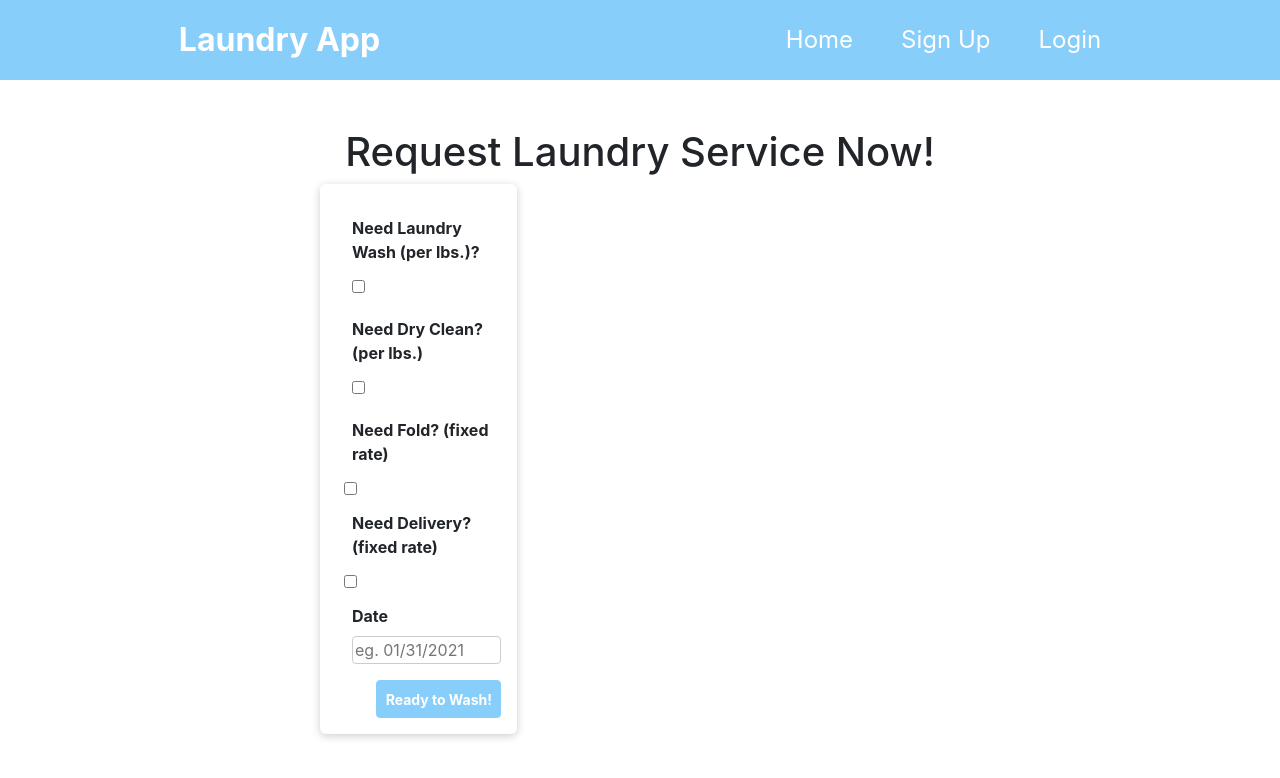
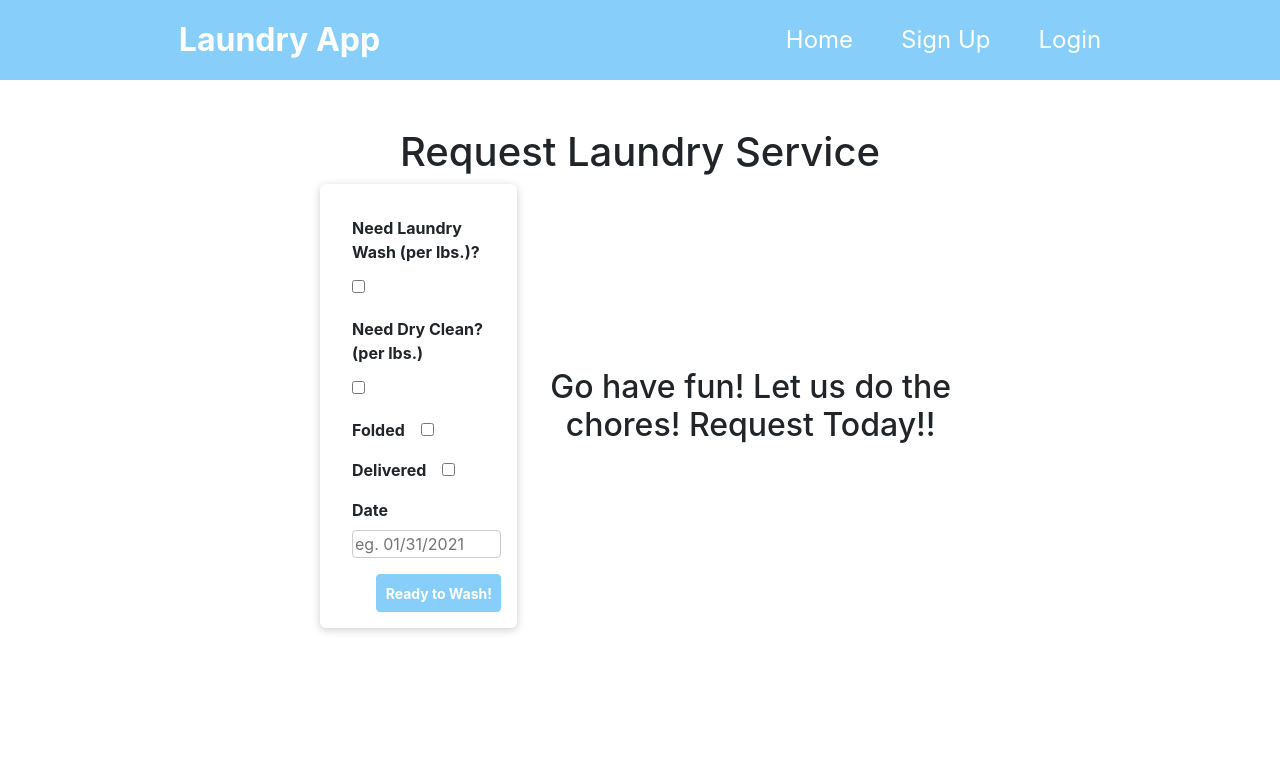
Before and after one commit to michaelchang106/laundryApp, a React (Create React App) app in the folder front/: page /CustomerRequestService in a window 1280 px wide. Shown: the top 778 px of the page. Built offline with nearby package versions, Linux system fonts and the light colour scheme.

Commit message:
added sort by price function

```diff
--- a/front/src/components/customer/LaundryRequestForm.js
+++ b/front/src/components/customer/LaundryRequestForm.js
@@ -108,6 +108,39 @@ function LaundryRequestForm(props) {
     }
   }
 
+  function showSortOptions() {
+    if (props.providerCards.length > 0) {
+      return (
+        <div className={classes.checkBoxControl}>
+          <div>Sort By:</div>
+          <input
+            type="radio"
+            id="priceLowHigh"
+            name="sort"
+            onChange={props.setSortPriceLowHighFunc}
+          />
+          <label htmlFor="priceAsc">Price Low-High</label>
+          <input
+            type="radio"
+            id="priceHighLow"
+            name="sort"
+            onChange={props.setSortPriceHighLowFunc}
+          />
+          <label htmlFor="priceDesc">Price High-Low</label>
+          <input
+            type="radio"
+            id="distance"
+            name="sort"
+            onChange={props.setSortDistanceFunc}
+          />
+          <label htmlFor="distance">Distance (not functional yet)</label>
+        </div>
+      );
+    } else {
+      return;
+    }
+  }
+
   // form component
   return (
     <Card>
@@ -127,12 +160,12 @@ function LaundryRequestForm(props) {
         </div>
         {showDryCleanForm()}
         <span className={classes.checkBoxControl}>
-          <label htmlFor="fold">Need Fold? (fixed rate)</label>
+          <label htmlFor="fold">Folded</label>
           <input type="checkbox" name="fold" ref={foldRef} />
         </span>
 
         <span className={classes.checkBoxControl}>
-          <label htmlFor="delivery">Need Delivery? (fixed rate)</label>
+          <label htmlFor="delivery">Delivered</label>
           <input type="checkbox" name="delivery" ref={deliveryRef} />
         </span>
         <div className={classes.textControl}>
@@ -151,6 +184,7 @@ function LaundryRequestForm(props) {
         <div className={classes.actions}>
           <button>Ready to Wash!</button>
         </div>
+        {showSortOptions()}
       </form>
     </Card>
   );
--- a/front/src/pages/CustomerRequestService.js
+++ b/front/src/pages/CustomerRequestService.js
@@ -15,6 +15,27 @@ function CustomerRequestService() {
   let providerCards = [];
 
   const [gotProivders, setGotProivders] = useState();
+  const [sortPriceLowHigh, setSortPriceLowHigh] = useState(false);
+  const [sortPriceHighLow, setSortPriceHighLow] = useState(false);
+  const [sortDistance, setSortDistance] = useState(false);
+
+  function setSortPriceLowHighFunc() {
+    setSortPriceLowHigh(true);
+    setSortPriceHighLow(false);
+    setSortDistance(false);
+  }
+
+  function setSortPriceHighLowFunc() {
+    setSortPriceLowHigh(false);
+    setSortPriceHighLow(true);
+    setSortDistance(false);
+  }
+
+  function setSortDistanceFunc() {
+    setSortPriceLowHigh(false);
+    setSortPriceHighLow(false);
+    setSortDistance(true);
+  }
 
   const laundryRequestFetch = async (data) => {
     const response = await fetch("/api/laundryRequest", {
@@ -32,26 +53,24 @@ function CustomerRequestService() {
     setGotProivders(!gotProivders);
   };
 
-  // push cards into an array
+  // loop through the providers returned from backend
   availableProviders.forEach((provider) => {
+    // calculate each costs
     const laundryCost = servicesRequested.wash
       ? provider.serviceObjects.wash.price * servicesRequested.wash
       : 0;
-
     const dryCleanCost = servicesRequested.dryClean
       ? provider.serviceObjects.dryClean.price * servicesRequested.dryClean
       : 0;
-
     const foldingCost = servicesRequested.fold
       ? provider.serviceObjects.fold.price
       : 0;
-
     const deliveryCost = servicesRequested.delivery
       ? provider.serviceObjects.delivery.price
       : 0;
-
     const totalCost = laundryCost + dryCleanCost + foldingCost + deliveryCost;
 
+    // push into providerCards array
     providerCards.push([
       <div className="mt-2">
         <Card>
@@ -119,21 +138,55 @@ function CustomerRequestService() {
     ]);
   });
 
-  console.log(providerCards);
+  if (sortPriceLowHigh) {
+    providerCards.sort((a, b) => a[2] - b[2]);
+  } else if (sortPriceHighLow) {
+    providerCards.sort((a, b) => b[2] - a[2]);
+  } else if (sortDistance) {
+    //put in code to sort by zipCode....how to calculate absolute value of zipCode difference
+  }
 
+  //providerCards - [0] is provider Object [1] is date [2] is cost [3] is zipCode
   // push cards[0] into an array to render in the react component
   providerCards.forEach((card) => {
     providerCardRender.push(card[0]);
   });
 
+  console.log(
+    sortDistance,
+    "-Distance",
+    sortPriceHighLow,
+    "-HighLow",
+    sortPriceLowHigh,
+    "-LowHigh"
+  );
+
+  function showCards() {
+    if (providerCardRender.length > 0) {
+      return providerCardRender;
+    } else {
+      return (
+        <h2 className="d-flex h-100 align-items-center justify-content-center">
+          Go have fun! Let us do the chores! Request Today!!
+        </h2>
+      );
+    }
+  }
+
   return (
     <div>
-      <h1>Request Laundry Service Now!</h1>
+      <h1>Request Laundry Service</h1>
       <div className="row">
         <div className="col-4">
-          <LaundryRequestForm laundryRequestFetch={laundryRequestFetch} />
+          <LaundryRequestForm
+            laundryRequestFetch={laundryRequestFetch}
+            providerCards={providerCards}
+            setSortPriceLowHighFunc={setSortPriceLowHighFunc}
+            setSortPriceHighLowFunc={setSortPriceHighLowFunc}
+            setSortDistanceFunc={setSortDistanceFunc}
+          />
         </div>
-        <div className="col-8">{providerCardRender}</div>
+        <div className="col-8">{showCards()}</div>
       </div>
     </div>
   );
```
